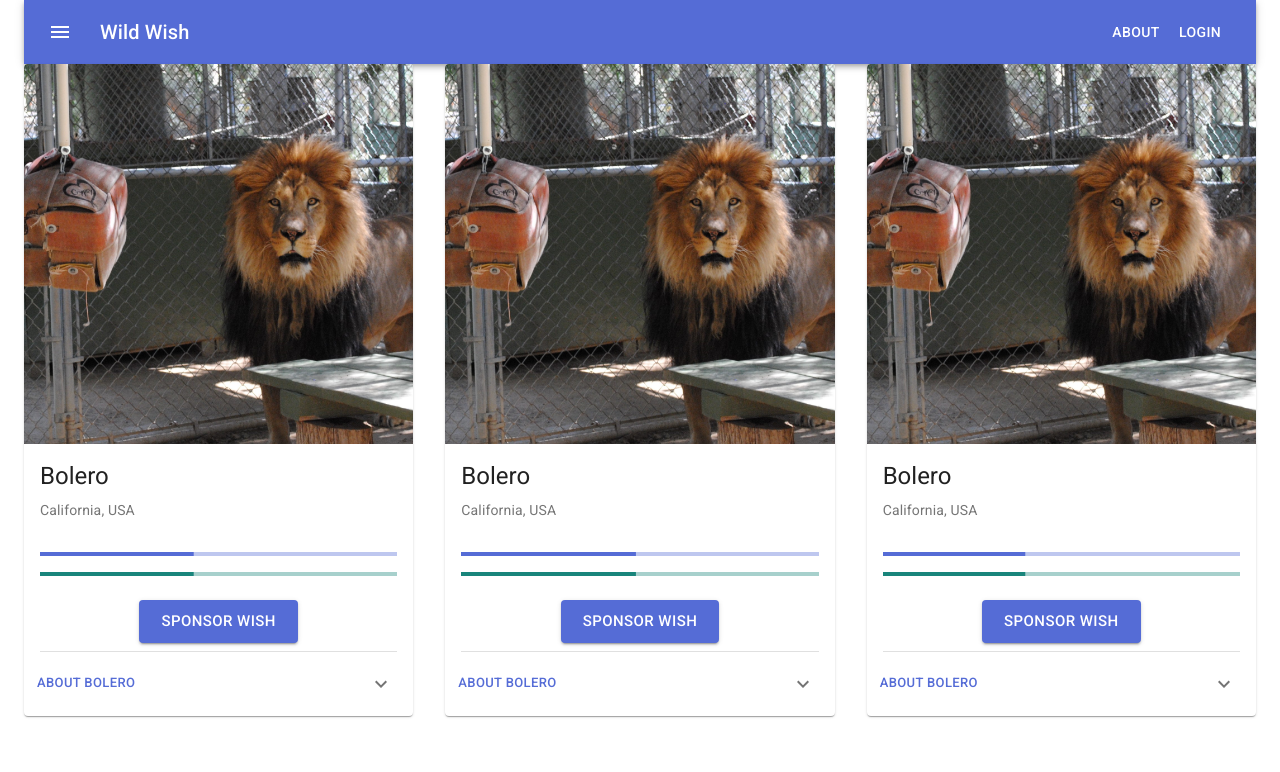
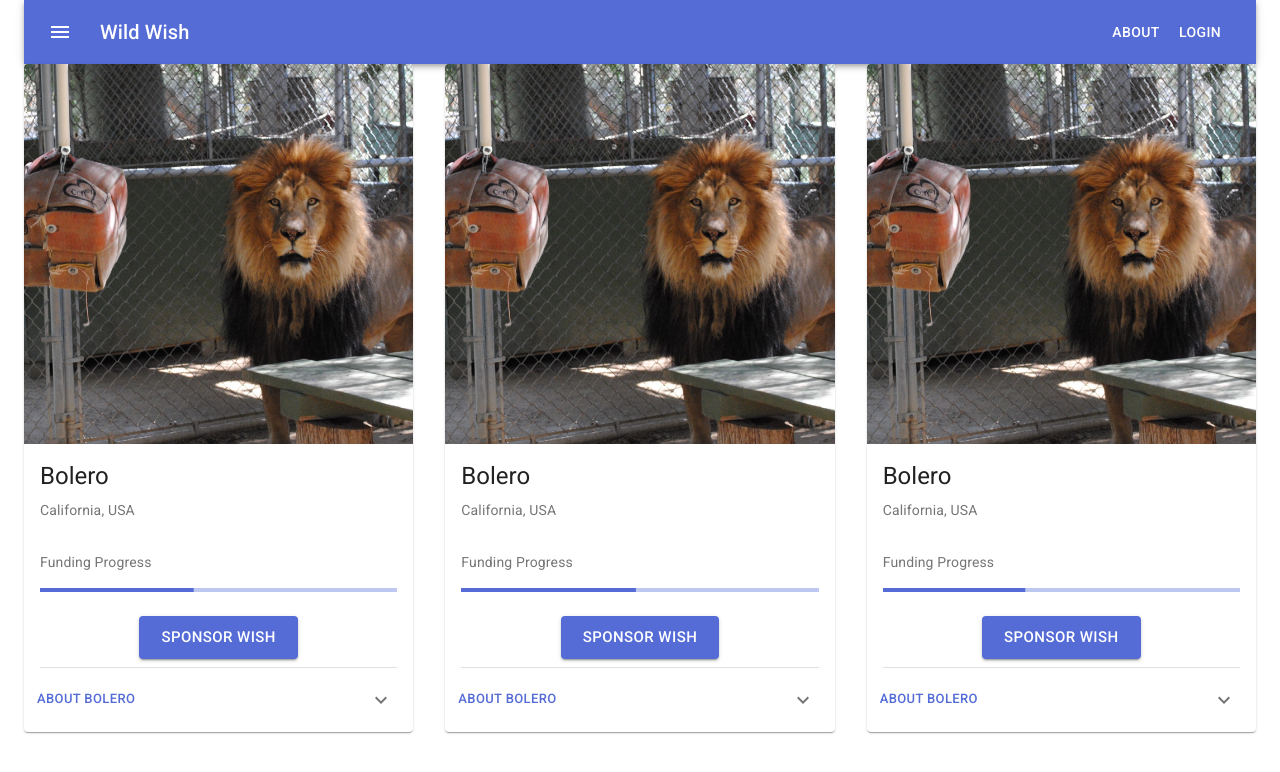
Before and after one commit to wolfmathias/wildwish-react-mui, a React (Create React App) app: page / in a window 1280 px wide. Shown: the top 772 px of the page. Built offline with nearby package versions, Linux system fonts and the light colour scheme.

Commit message:
added label

```diff
--- a/src/components/WishProgress.js
+++ b/src/components/WishProgress.js
@@ -1,6 +1,7 @@
 import React from 'react';
 import { makeStyles } from '@material-ui/core/styles';
 import LinearProgress from '@material-ui/core/LinearProgress';
+import { Typography } from '@material-ui/core';
 
 const useStyles = makeStyles(theme => ({
   root: {
@@ -15,6 +16,7 @@
     const classes = useStyles();
     const [completed, setCompleted] = React.useState(0);
 
+    // TODO: Replace display functions below with one that connects to Wish progress
     React.useEffect(() => {
       function progress() {
         setCompleted(oldCompleted => {
@@ -34,8 +36,8 @@
 
     return (
       <div className={classes.root}>
+          <Typography variant="body2" color="textSecondary" component="p">Funding Progress</Typography>
         <LinearProgress variant="determinate" value={completed} />
-        <LinearProgress variant="determinate" value={completed} color="secondary" />
       </div>
     );
   }
```
